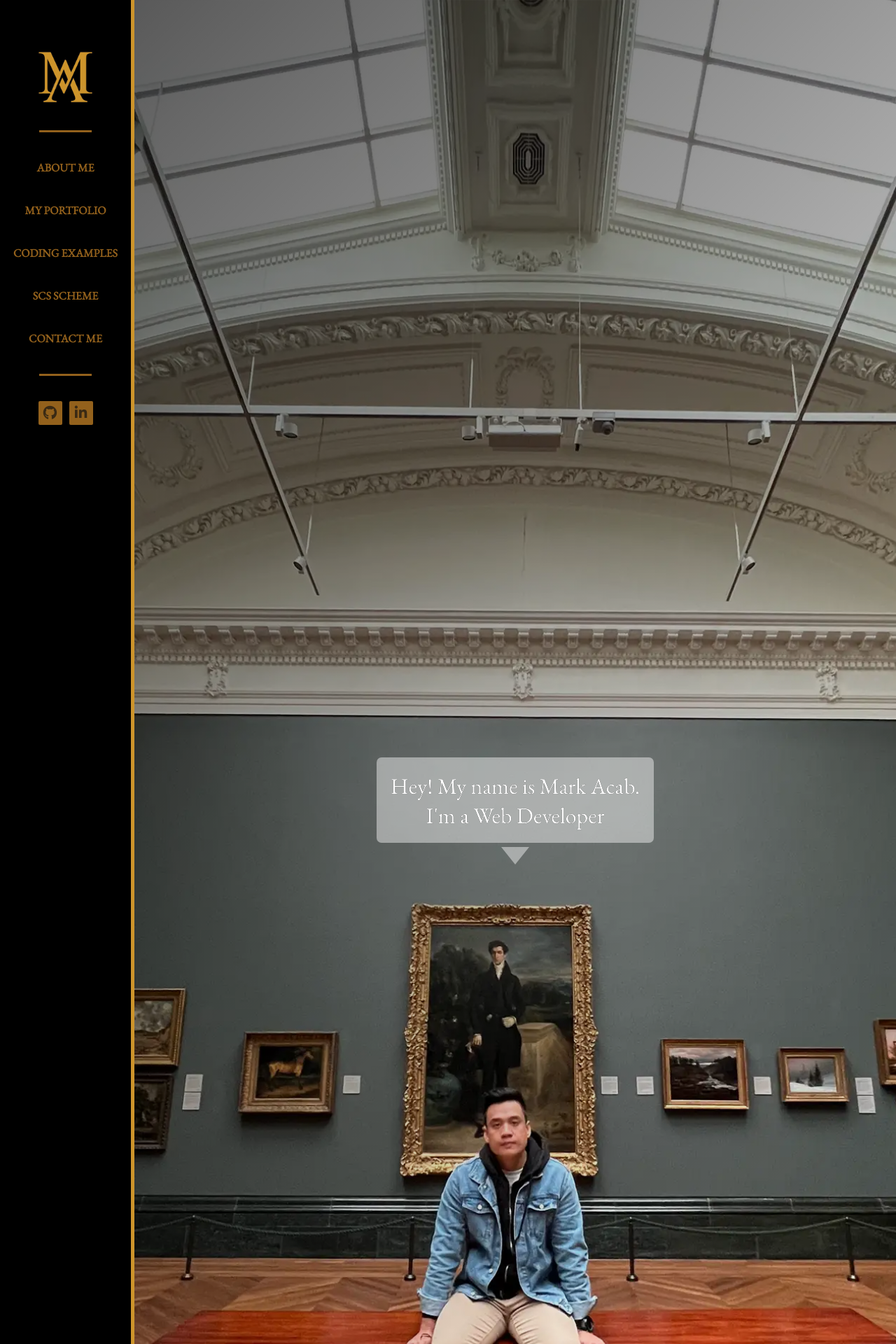
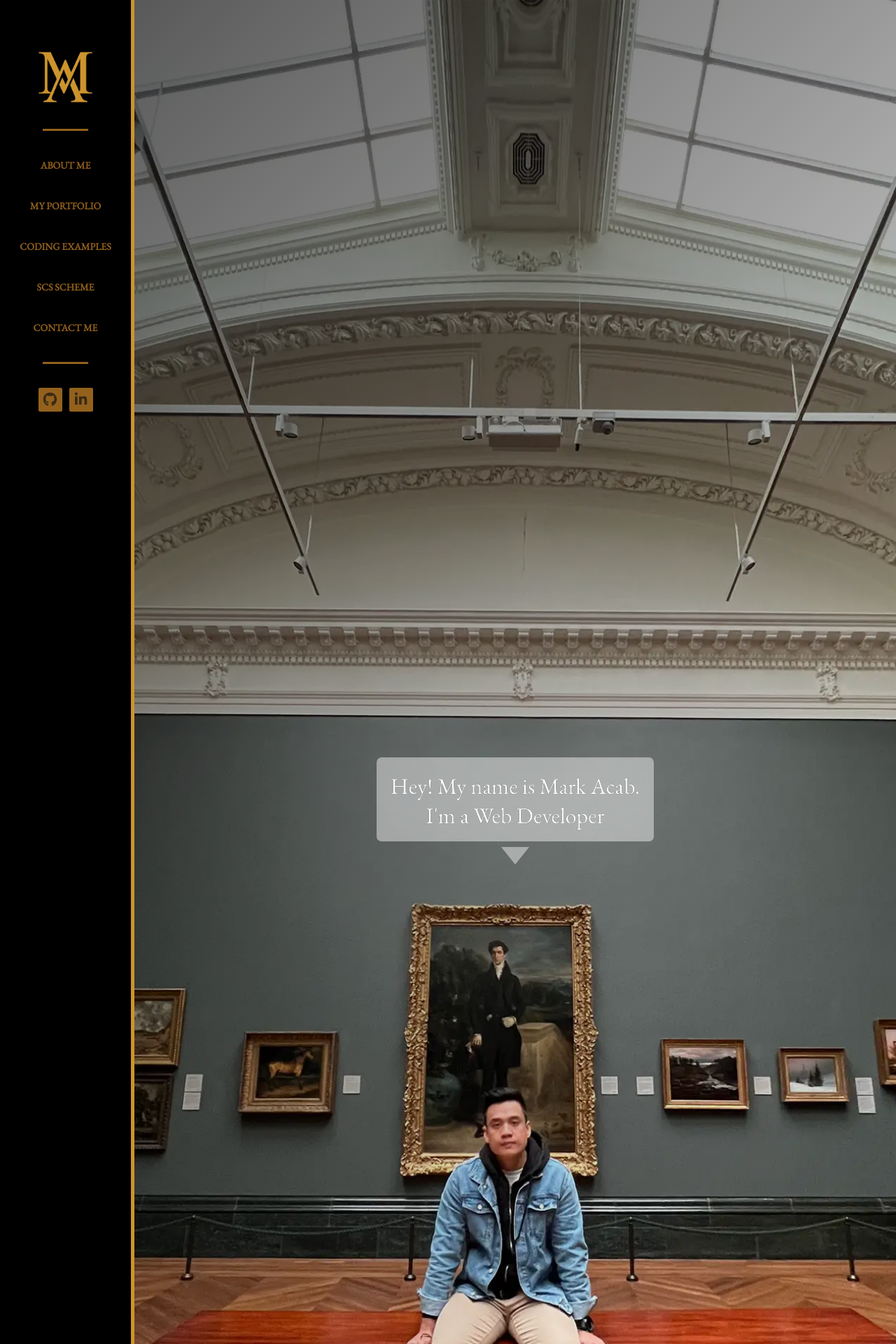
Before and after one commit to chiefofstack/html-portfolio, a PHP site: page / in a window 1280 px wide. Shown: the top 1920 px of the page at 70% size. Run offline with PHP 8.4, Linux system fonts and the light colour scheme; style sheets or scripts are compiled from the project's sources; some libraries are stand-ins or nearby versions; some web fonts are replaced.

Commit message:
used monsterrat

```diff
--- a/scss/base/_base.scss
+++ b/scss/base/_base.scss
@@ -2,8 +2,8 @@
     box-sizing: border-box;
 }
 body {
-    font-family: 'Poppins',serif;
-    font-size: 16px;
+    font-family: 'Montserrat', sans-serif;
+    font-size: 14px;
     color: $body-color;
 }
 
```
